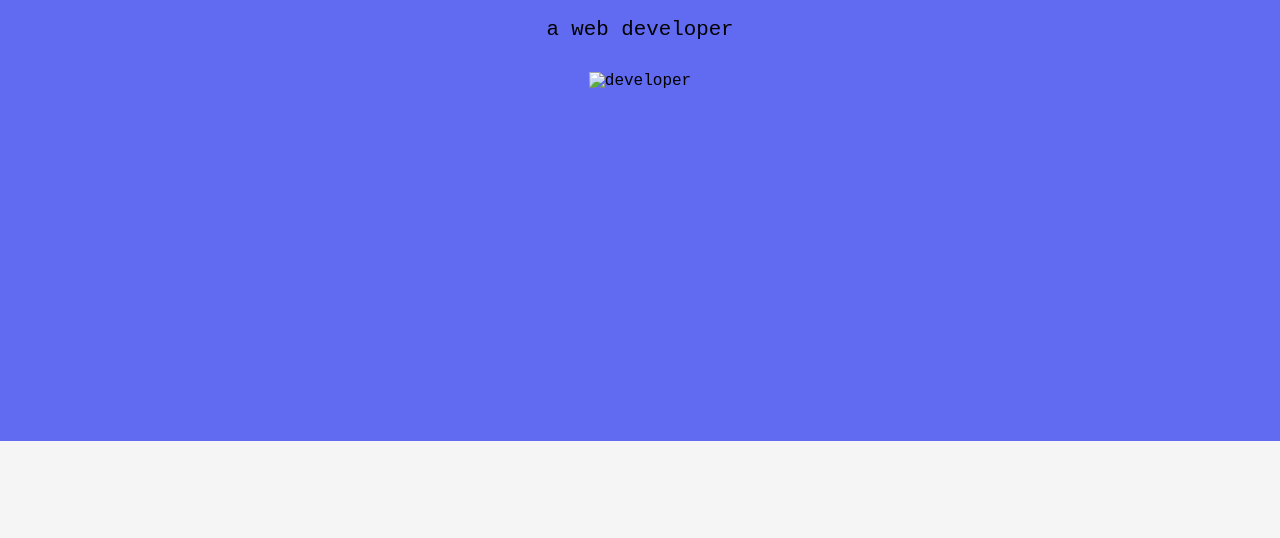
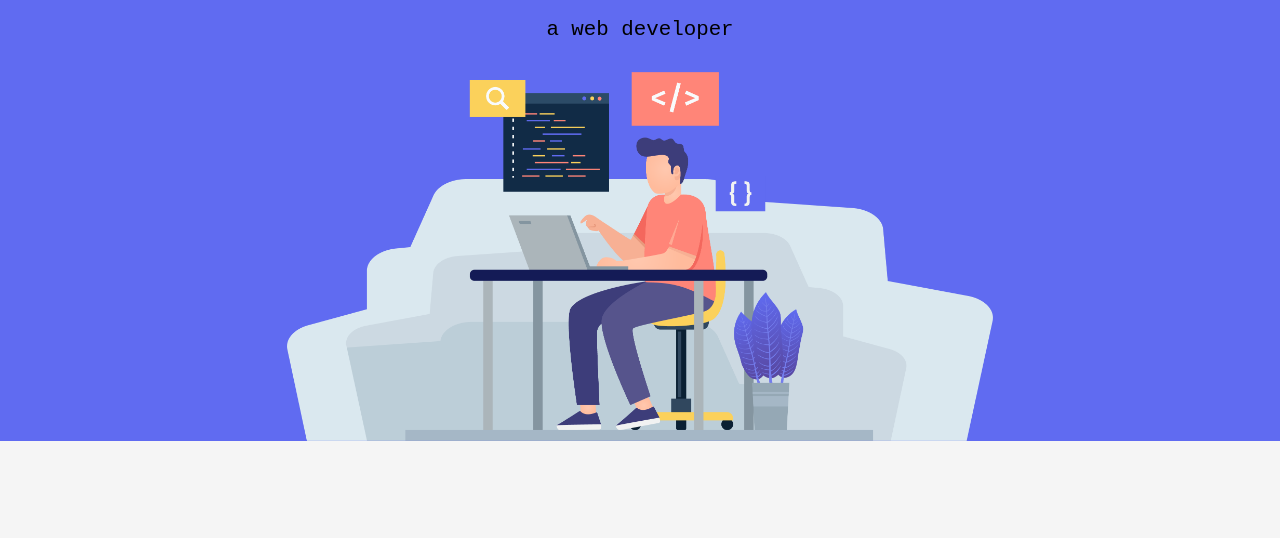
Before and after one commit to NemalanZ/My-site, a plain HTML site: page index.html in a window 1280 px wide. Shown: the part 209-747 px from the top of the page. Drawn offline with Linux system fonts and the light colour scheme; the site is published under a folder, as on GitHub Pages, so addresses that start at the root find nothing.

Commit message:
Update index.html

```diff
--- a/index.html
+++ b/index.html
@@ -12,7 +12,7 @@
     <div class="top-container">
       <h1>I'm Nemalan.</h1>
       <p class="hero-sub">a web developer</p>
-      <img class="hero-img" src="/imgs/hero-img1.png" alt="developer" />
+      <img class="hero-img" src="imgs/hero-img1.png" alt="developer" />
     </div>
     <div class="middle-container">
         <div class="profile">
```
